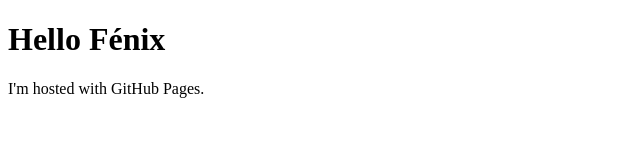
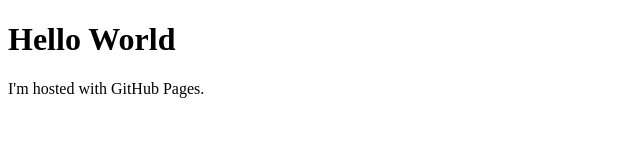
Before and after one commit to crisalidas/crisalidas.github.io, a plain HTML site: page index.html in a window 1280 px wide. Shown: the full height of the page, 0-640 px from the left. Drawn offline with Linux system fonts and the light colour scheme.

Commit message:
Update index.html

```diff
--- a/index.html
+++ b/index.html
@@ -1,7 +1,7 @@
 <!DOCTYPE html>
 <html>
 <body>
-<h1>Hello Fénix</h1>
+<h1>Hello World</h1>
 <p>I'm hosted with GitHub Pages.</p>
 </body>
 </html>
```
